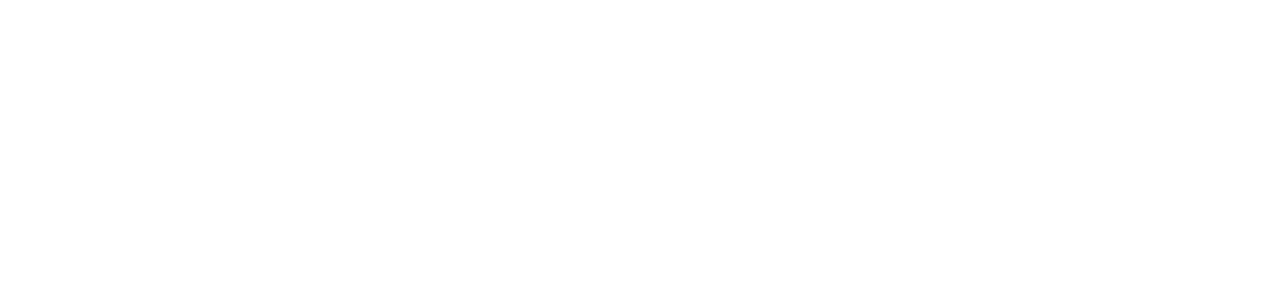
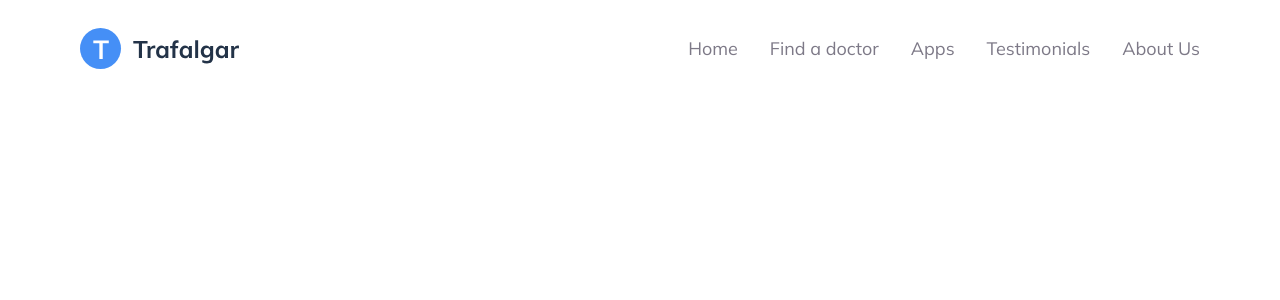
Before and after one commit to wendsondev/trafalgar-landing-page, a React (Vite) app: page / in a window 1280 px wide. Shown: the top 300 px of the page. Built offline with nearby package versions, Linux system fonts and the light colour scheme.

Commit message:
created header component

```diff
--- a/src/App.tsx
+++ b/src/App.tsx
@@ -1,7 +1,10 @@
+import { Header } from './components/Header';
+
 export function App() {
 
   return (
     <>
+      <Header />
       <main>
 
       </main>
--- /dev/null
+++ b/src/components/Header/Nav/index.tsx
@@ -0,0 +1,30 @@
+import { useState } from 'react';
+import styles from './styles.module.scss';
+
+export function Nav () {
+
+  const [currentActive, setCurrentActive] = useState('');
+
+  return (
+    <nav className={styles.container}>
+      <a className={currentActive === 'home' ? styles.active : ''} href="#home"
+        onClick={() => setCurrentActive('home')}>Home</a>
+
+      <a href="#find"
+        className={currentActive === 'find' ? styles.active : ''}
+        onClick={() => setCurrentActive('find')}>Find a doctor</a>
+
+      <a href="#apps"
+        className={currentActive === 'apps' ? styles.active : ''}
+        onClick={() => setCurrentActive('apps')}>Apps</a>
+
+      <a href="#testimonials"
+        className={currentActive === 'testimonials' ? styles.active : ''}
+        onClick={() => setCurrentActive('testimonials')}>Testimonials</a>
+
+      <a href="#about"
+        className={currentActive === 'about' ? styles.active : ''}
+        onClick={() => setCurrentActive('about')}>About Us</a>
+    </nav>
+  );
+}
--- /dev/null
+++ b/src/components/Header/Nav/styles.module.scss
@@ -0,0 +1,14 @@
+.container {
+  display: flex;
+  align-items: center;
+  gap: 2rem;
+
+  a {
+    &.active{
+      font-weight: 700;
+    }
+
+    font-size: 1.125rem;
+    color: var(--gray-500);
+  }
+}
--- /dev/null
+++ b/src/components/Header/index.tsx
@@ -0,0 +1,15 @@
+import { Nav } from './Nav';
+import styles from './styles.module.scss';
+
+export function Header () {
+
+  return (
+    <header className={styles.container}>
+      <div>
+        <img src="/logo.svg" alt="Trafalgar" />
+
+        <Nav />
+      </div>
+    </header>
+  );
+}
--- /dev/null
+++ b/src/components/Header/styles.module.scss
@@ -0,0 +1,13 @@
+.container {
+  max-height: 5rem;
+  display: flex;
+  justify-content: center;
+  padding: 3rem 0;
+
+  > div {
+    width: 70rem;
+    display: flex;
+    justify-content: space-between;
+    align-items: center;
+  }
+}
```
